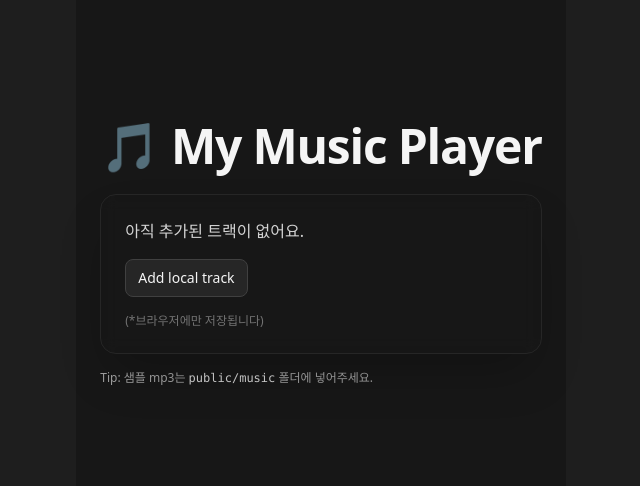
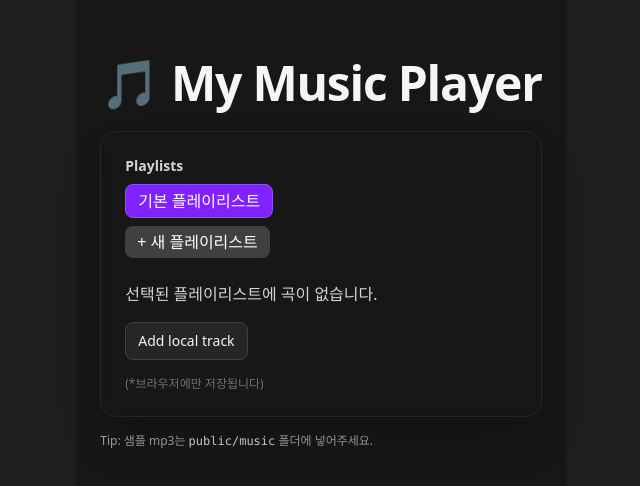
Before and after one commit to jinwsuk1/my-music-player, a React (Vite) app: page / in a window 1280 px wide. Shown: the part 146-632 px from the top of the page, without its empty margins (319-959 px from the left). Built offline with nearby package versions, Linux system fonts and the light colour scheme.

Commit message:
feat/playlist 추가
player.tsx

```diff
--- a/src/components/Player.tsx
+++ b/src/components/Player.tsx
@@ -69,15 +69,30 @@ const RepeatIcon = (p: React.SVGProps<SVGSVGElement>) => (
   </svg>
 );
 
-/* ---------- Persistence ---------- */
-type PersistState = {
+/* ---------- Playlists & Persistence ---------- */
+type RepeatMode = 'off' | 'one' | 'all';
+type Playlist = { id: number; name: string; tracks: Track[] };
+
+/* Old format (for backward compatibility) */
+type PersistStateOld = {
   index: number;
   volume: number;
   userTracks: Track[];
 };
+
+/* New format with playlists */
+type PersistState = {
+  index: number;
+  volume: number;
+  playlists: Playlist[];
+  currentPlaylistId: number;
+  shuffle: boolean;
+  repeat: RepeatMode;
+};
+
 const STORAGE_KEY = 'music-player-state';
 
-function loadState(): PersistState | null {
+function loadState(): PersistState | PersistStateOld | null {
   try {
     const s = localStorage.getItem(STORAGE_KEY);
     return s ? JSON.parse(s) : null;
@@ -91,24 +106,30 @@ function saveState(state: PersistState) {
   } catch {}
 }
 
-type RepeatMode = 'off' | 'one' | 'all';
-
 export default function Player({ tracks }: { tracks: Track[] }) {
   const audioRef = useRef<HTMLAudioElement | null>(null);
 
+  /* Default playlist contains initial tracks */
+  const [playlists, setPlaylists] = useState<Playlist[]>([
+    { id: 1, name: '기본 플레이리스트', tracks }
+  ]);
+  const [currentPlaylistId, setCurrentPlaylistId] = useState<number>(1);
+
+  /* Keep base length of initial tracks in default playlist for delete rule */
   const baseLenRef = useRef<number>(tracks.length);
-  const [list, setList] = useState<Track[]>(tracks);
+
+  /* Playback state */
   const [currentIndex, setCurrentIndex] = useState(0);
-
   const [isPlaying, setIsPlaying] = useState(false);
   const [current, setCurrent] = useState(0);
   const [duration, setDuration] = useState(0);
   const [volume, setVolume] = useState(1);
 
+  /* Modes */
   const [shuffle, setShuffle] = useState(false);
   const [repeat, setRepeat] = useState<RepeatMode>('off');
 
-  // volume popover
+  /* Volume popover */
   const [volOpen, setVolOpen] = useState(false);
   const volTimerRef = useRef<number | null>(null);
   const openVol = () => {
@@ -123,16 +144,19 @@ export default function Player({ tracks }: { tracks: Track[] }) {
     volTimerRef.current = window.setTimeout(() => setVolOpen(false), 180);
   };
 
-  // Drag state (HTML5 DnD)
+  /* Drag state (HTML5 DnD) */
   const [dragFrom, setDragFrom] = useState<number | null>(null);
   const [dragOver, setDragOver] = useState<number | null>(null);
   const isDragging = dragFrom !== null;
 
-  // 드래그 미리보기 정밀 위치 + 클릭 억제
+  /* Drag preview + click suppression */
   const itemRefs = useRef<(HTMLLIElement | null)[]>([]);
   const ghostRef = useRef<HTMLElement | null>(null);
   const wasDraggingRef = useRef(false);
 
+  /* Derived from current playlist */
+  const currentPlaylist = playlists.find(p => p.id === currentPlaylistId) || playlists[0];
+  const list = currentPlaylist?.tracks ?? [];
   const track = list[currentIndex];
   const isEmpty = list.length === 0;
 
@@ -163,14 +187,14 @@ export default function Player({ tracks }: { tracks: Track[] }) {
     };
   }, [track?.src, repeat]);
 
-  // keep play state when index changes
+  // keep play state when index or playlist changes
   useEffect(() => {
     const el = audioRef.current;
     if (!el) return;
     setCurrent(0);
     if (isPlaying) el.play().catch(() => setIsPlaying(false));
     // eslint-disable-next-line react-hooks/exhaustive-deps
-  }, [currentIndex]);
+  }, [currentIndex, currentPlaylistId]);
 
   // ensure element volume follows state (src remount resets to 1.0)
   useEffect(() => {
@@ -179,28 +203,72 @@ export default function Player({ tracks }: { tracks: Track[] }) {
     el.volume = volume;
   }, [track?.src, volume]);
 
-  /* ---------- Initial restore ---------- */
+  /* ---------- Initial restore (supports old and new formats) ---------- */
   useEffect(() => {
     const s = loadState();
     if (!s) return;
 
-    const added = s.userTracks?.length ?? 0;
-    if (added) setList((prev) => [...prev, ...s.userTracks!]);
+    // Old format: append userTracks to default playlist
+    if ('userTracks' in (s as PersistStateOld)) {
+      const old = s as PersistStateOld;
+      const added = old.userTracks?.length ?? 0;
+
+      setPlaylists(prev =>
+        prev.map(p =>
+          p.id === 1 ? { ...p, tracks: [...p.tracks, ...(old.userTracks || [])] } : p
+        )
+      );
 
       const maxIndex = Math.max(0, baseLenRef.current + added - 1);
-    const safeIndex = Math.min(Math.max(0, s.index ?? 0), maxIndex);
+      const safeIndex = Math.min(Math.max(0, old.index ?? 0), maxIndex);
       setCurrentIndex(safeIndex);
 
-    const vol = s.volume ?? 1;
+      const vol = old.volume ?? 1;
       setVolume(vol);
       if (audioRef.current) audioRef.current.volume = vol;
+
+      // keep default playlist selected
+      setCurrentPlaylistId(1);
+      return;
+    }
+
+    // New format with playlists
+    const n = s as PersistState;
+    if (Array.isArray(n.playlists) && n.playlists.length) {
+      setPlaylists(n.playlists);
+      // Recompute baseLenRef for default playlist (protect original segment)
+      const def = n.playlists.find(p => p.id === 1);
+      if (def) baseLenRef.current = Math.min(baseLenRef.current, def.tracks.length);
+    }
+
+    setCurrentPlaylistId(n.currentPlaylistId ?? 1);
+
+    const maxIndex =
+      (n.playlists?.find(p => p.id === (n.currentPlaylistId ?? 1))?.tracks.length ?? 0) - 1;
+    const safeIndex = Math.min(Math.max(0, n.index ?? 0), Math.max(0, maxIndex));
+    setCurrentIndex(safeIndex);
+
+    const vol = n.volume ?? 1;
+    setVolume(vol);
+    if (audioRef.current) audioRef.current.volume = vol;
+
+    setShuffle(!!n.shuffle);
+    setRepeat(n.repeat ?? 'off');
+    // eslint-disable-next-line react-hooks/exhaustive-deps
   }, []);
 
-  // persist
+  /* ---------- Persist ---------- */
   useEffect(() => {
-    const userTracks = list.slice(baseLenRef.current);
-    saveState({ index: currentIndex, volume, userTracks });
-  }, [currentIndex, volume, list]);
+    const state: PersistState = {
+      index: currentIndex,
+      volume,
+      playlists,
+      currentPlaylistId,
+      shuffle,
+      repeat
+    };
+    saveState(state);
+  }, [currentIndex, volume, playlists, currentPlaylistId, shuffle, repeat]);
 
   /* ---------- Controls ---------- */
   const togglePlay = () => {
@@ -260,6 +328,11 @@ export default function Player({ tracks }: { tracks: Track[] }) {
     });
     setIsPlaying(true);
   };
+  const repeatLabel = useMemo(() => {
+  if (repeat === 'off') return 'Repeat Off';
+  if (repeat === 'all') return 'Repeat All';
+  return 'Repeat One';
+}, [repeat]);
 
   // playlist select: toggle if same, otherwise switch
   const select = (i: number) => {
@@ -285,7 +358,7 @@ export default function Player({ tracks }: { tracks: Track[] }) {
     }
   };
 
-  /* ---------- Upload ---------- */
+  /* ---------- Upload (to current playlist) ---------- */
   const onFile = (e: React.ChangeEvent<HTMLInputElement>) => {
     const f = e.target.files?.[0];
     e.currentTarget.value = '';
@@ -296,7 +369,11 @@ export default function Player({ tracks }: { tracks: Track[] }) {
       const t: Track = { title: f.name, artist: 'Local', src: url };
 
       const wasEmpty = list.length === 0;
-      setList((prev) => [...prev, t]);
+      setPlaylists((prev) =>
+        prev.map(p =>
+          p.id === currentPlaylistId ? { ...p, tracks: [...p.tracks, t] } : p
+        )
+      );
 
       if (wasEmpty) {
         setCurrentIndex(0);   // 첫 추가는 선택만
@@ -305,62 +382,40 @@ export default function Player({ tracks }: { tracks: Track[] }) {
     } catch {}
   };
 
-  const canDelete = (i: number) => i >= baseLenRef.current;
+  // deletion rule: default playlist protects base tracks; other playlists deletable entirely
+  const canDelete = (i: number) => {
+    if (currentPlaylistId !== 1) return true;
+    return i >= baseLenRef.current;
+  };
+
   const removeAt = (i: number) => {
-    setList((prev) => {
-      const removed = prev[i];
-      const nextList = prev.slice(0, i).concat(prev.slice(i + 1));
+    setPlaylists((prev) =>
+      prev.map(p =>
+        p.id === currentPlaylistId
+          ? { ...p, tracks: p.tracks.slice(0, i).concat(p.tracks.slice(i + 1)) }
+          : p
+      )
+    );
 
+    // adjust index relative to current list snapshot
     setCurrentIndex((ci) => {
+      const nextLen = list.length - 1;
       if (i === ci) {
-          if (nextList.length === 0) return 0;
-          return Math.min(ci, nextList.length - 1);
+        if (nextLen <= 0) return 0;
+        return Math.min(ci, nextLen - 1);
       }
       return i < ci ? ci - 1 : ci;
     });
 
+    const removed = list[i];
     if (removed?.src?.startsWith('blob:')) {
       try {
         URL.revokeObjectURL(removed.src);
       } catch {}
     }
-      return nextList;
-    });
   };
 
-  /* ---------- Keyboard shortcuts ---------- */
-  useEffect(() => {
-    const onKey = (e: KeyboardEvent) => {
-      const tag = (document.activeElement as HTMLElement | null)?.tagName;
-      if (tag === 'INPUT' || tag === 'TEXTAREA') return;
-
-      if (e.code === 'Space') {
-        e.preventDefault();
-        togglePlay();
-      } else if (e.key === 'ArrowLeft') {
-        seek(Math.max(0, current - 5));
-      } else if (e.key === 'ArrowRight') {
-        seek(Math.min(duration, current + 5));
-      } else if (e.key === 'ArrowUp') {
-        changeVolume(volume + 0.05);
-      } else if (e.key === 'ArrowDown') {
-        changeVolume(volume - 0.05);
-      } else if (e.key.toLowerCase() === 's') {
-        setShuffle((v) => !v);
-      } else if (e.key.toLowerCase() === 'r') {
-        setRepeat((m) => (m === 'off' ? 'all' : m === 'all' ? 'one' : 'off'));
-      }
-    };
-    window.addEventListener('keydown', onKey);
-    return () => window.removeEventListener('keydown', onKey);
-  }, [current, duration, volume, isPlaying]);
-
-  const repeatLabel = useMemo(
-    () => (repeat === 'off' ? 'Repeat Off' : repeat === 'all' ? 'Repeat All' : 'Repeat One'),
-    [repeat]
-  );
-
-  /* ---------- Reorder helpers ---------- */
+  /* ---------- Reorder helpers (current playlist only) ---------- */
   const reorder = (arr: Track[], from: number, to: number) => {
     const next = arr.slice();
     const [item] = next.splice(from, 1);
@@ -370,7 +425,13 @@ export default function Player({ tracks }: { tracks: Track[] }) {
 
   const applyReorder = (from: number, to: number) => {
     if (from === to) return;
-    setList((prev) => reorder(prev, from, to));
+
+    setPlaylists(prev =>
+      prev.map(p =>
+        p.id === currentPlaylistId ? { ...p, tracks: reorder(p.tracks, from, to) } : p
+      )
+    );
+
     // currentIndex 재계산
     setCurrentIndex((ci) => {
       if (ci === from) return to;
@@ -441,10 +502,65 @@ export default function Player({ tracks }: { tracks: Track[] }) {
 
   /* ---------- UI ---------- */
   return (
-    <div className="space-y-5">
+    <div className="space-y-6">
+      {/* Playlists header */}
+      <div>
+        <h3 className="text-sm font-semibold text-neutral-300 mb-2">Playlists</h3>
+        <ul className="flex flex-wrap gap-2">
+          {playlists.map(p => (
+            <li key={p.id}>
+              <button
+                onClick={() => {
+                  setCurrentPlaylistId(p.id);
+                  setCurrentIndex(0);
+                  itemRefs.current = [];
+                }}
+                className={cx(
+                  'px-3 py-1 rounded-lg border transition',
+                  p.id === currentPlaylistId
+                    ? 'bg-violet-600 text-white border-violet-500'
+                    : 'bg-neutral-800 text-neutral-300 border-neutral-700 hover:bg-neutral-750'
+                )}
+              >
+                {p.name}
+              </button>
+            </li>
+          ))}
+        </ul>
+        <div className="mt-2 flex gap-2">
+          <button
+            onClick={() => {
+              const newId = Date.now();
+              const newName = `새 플레이리스트 ${playlists.length + 1}`;
+              setPlaylists(prev => [...prev, { id: newId, name: newName, tracks: [] }]);
+              setCurrentPlaylistId(newId);
+              setCurrentIndex(0);
+              itemRefs.current = [];
+            }}
+            className="px-3 py-1 rounded-lg bg-neutral-700 text-white"
+          >
+           + 새 플레이리스트
+          </button>
+          {currentPlaylistId !== 1 && (
+            <button
+              onClick={() => {
+                setPlaylists(prev => prev.filter(p => p.id !== currentPlaylistId));
+                // fallback to default playlist
+                setCurrentPlaylistId(1);
+                setCurrentIndex(0);
+                itemRefs.current = [];
+              }}
+              className="px-3 py-1 rounded-lg bg-neutral-800 text-neutral-300 border border-neutral-700 hover:bg-neutral-750 transition"
+            >
+              현재 플레이리스트 삭제
+            </button>
+          )}
+        </div>
+      </div>
+
       {isEmpty ? (
         <div className="space-y-4">
-          <p className="text-neutral-300">아직 추가된 트랙이 없어요.</p>
+          <p className="text-neutral-300">선택된 플레이리스트에 곡이 없습니다.</p>
           <label className="inline-flex items-center justify-center cursor-pointer px-3 py-2 rounded-lg border border-neutral-700 bg-neutral-800 hover:bg-neutral-750 transition text-sm">
             <input type="file" accept="audio/*" onChange={onFile} className="hidden" />
             Add local track
@@ -616,7 +732,7 @@ export default function Player({ tracks }: { tracks: Track[] }) {
                     onDrop={(e) => onDropItem(i, e)}
                     onDragEnd={onDragEnd}
                   >
-                    {/* 시각적 핸들(이제 클릭은 필요 없지만 힌트로 유지) */}
+                    {/* 시각적 핸들(힌트) */}
                     <div className="px-2 cursor-grab text-neutral-500" title="Drag to reorder">⋮⋮</div>
 
                     {/* 본문 클릭으로 재생/일시정지 (드래그 직후 클릭 억제) */}
@@ -628,7 +744,7 @@ export default function Player({ tracks }: { tracks: Track[] }) {
                       <div className="text-xs text-neutral-400 truncate">{t.artist}</div>
                     </button>
 
-                    {/* 삭제(업로드 항목만) */}
+                    {/* 삭제(규칙 적용) */}
                     {canDelete(i) && (
                       <button
                         onClick={() => removeAt(i)}
```
Lines whose indentation alone changed are shown as unchanged.
